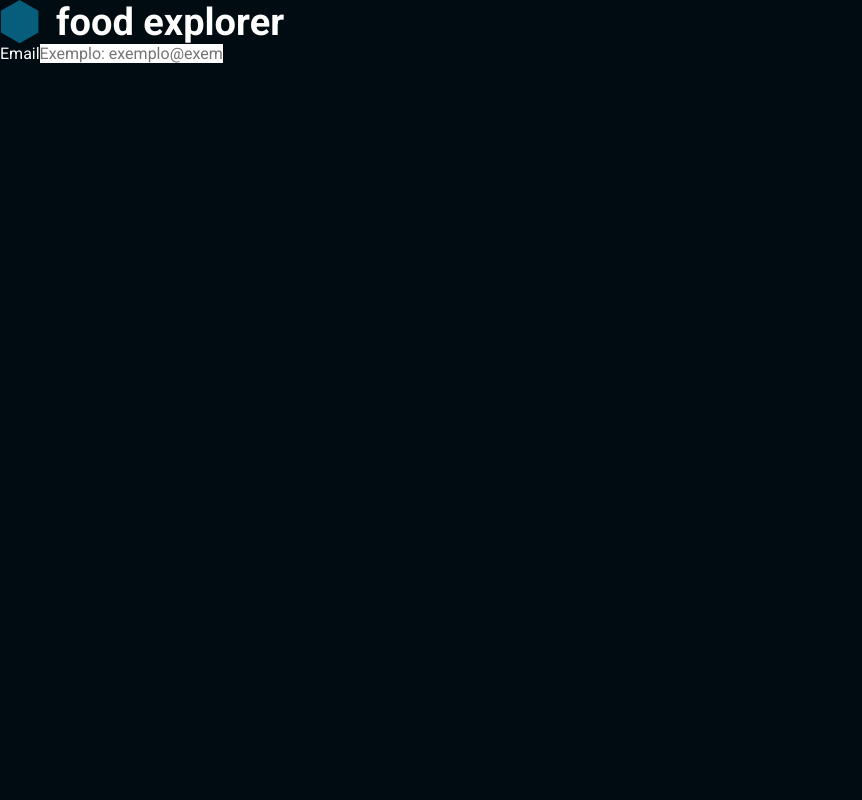
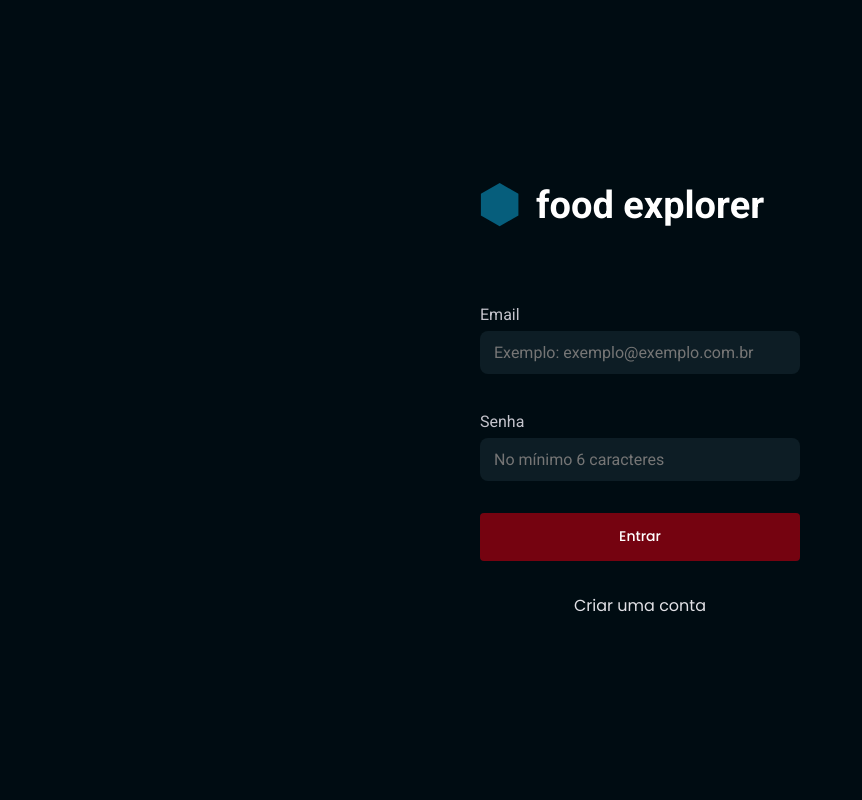
Before and after one commit to EmanuelQuintino/Food-Explorer, a React (Vite) app in the folder client/: page / in a window 1280 px wide. Shown: the top 800 px of the page, without its empty margins (0-862 px from the left). Built offline with nearby package versions, Linux system fonts and the light colour scheme.

Commit message:
add form sign in

```diff
--- a/client/src/components/Button/index.jsx
+++ b/client/src/components/Button/index.jsx
@@ -3,7 +3,6 @@ import { ButtonContainer } from "./style";
 export function Button({ name, disabled = false, ...rest }) {
   return (
     <ButtonContainer
-      type="button"
       disabled={disabled}
       {...rest}
     >
--- a/client/src/main.jsx
+++ b/client/src/main.jsx
@@ -12,7 +12,7 @@ ReactDOM.createRoot(document.getElementById('root')).render(
     <SystemProvider>
       <ThemeProvider theme={Theme}>
         <SignIn/>
-        <Home />
+        {/* <Home /> */}
         <GlobalStyles/>
       </ThemeProvider>
     </SystemProvider>
--- a/client/src/pages/SignIn/index.jsx
+++ b/client/src/pages/SignIn/index.jsx
@@ -1,20 +1,52 @@
 import { Container } from "./style"
 import { Logo } from "../../components/Logo"
+import { useForm } from "react-hook-form"
+import { Button } from "../../components/Button";
 
 export function SignIn() {
+  const { register, handleSubmit, formState: { errors } } = useForm();
+
+  function onSubmit(data) {
+    console.log(data);
+  }
 
   return (
     <Container>
       <Logo/>
-      <form>
+      <form onSubmit={handleSubmit(onSubmit)}>
         <section>
           <label htmlFor="email">Email</label>
           <input
             type="email"
             id="email"
-            placeholder="Exemplo: exemplo@exemplo.com.br" />
+            placeholder="Exemplo: exemplo@exemplo.com.br"
+            {...register("email", {
+              required: "Campo obrigatório",
+              pattern: {value: /\S+@\S+\.\S+/, message: "Insira um email válido"},
+              maxLength: {value: 255, message: "Número máximo de caracteres é 255"}
+            })}
+          />
+          {errors.email && <span className='error'>{errors.email.message}</span>}
         </section>
+
+        <section>
+          <label htmlFor="password">Senha</label>
+          <input
+            type="password"
+            id="password"
+            placeholder="No mínimo 6 caracteres"
+            {...register("password", {
+              required: "Campo obrigatório",
+              maxLength: {value: 255, message: "Número máximo de caracteres é 255"},
+              minLength: {value: 6, message: "No mínimo 6 caracteres"},
+            })}
+          />
+          {errors.password && <span className='error'>{errors.password.message}</span>}
+        </section>
+
+        <Button name="Entrar"/>
       </form>
+      <button className="buttonSignUp">Criar uma conta</button>
    </Container>
   )
 }
--- a/client/src/pages/SignIn/style.js
+++ b/client/src/pages/SignIn/style.js
@@ -2,6 +2,39 @@ import styled from "styled-components"
 
 export const Container = styled.section`
   height: 100vh;
-  /* display: flex; */
-  /* align-items: stretch; */
+  display: grid;
+  place-content: center;
+
+  form {
+    width: 32.0rem;
+    margin-top: 7.2rem;
+    display: grid;
+    gap: 3.2rem;
+  }
+
+  label {
+    margin-top: 13.2rem;
+    color: ${({ theme }) => theme.colors.light400};
+    line-height: 3.2rem;
+  }
+
+  input {
+    width: 100%;
+    border-radius: .8rem;
+    padding: 1.2rem 1.4rem;
+    font-size: 1.6rem;
+    background: ${({theme}) => theme.colors.dark900};
+  }
+
+  .error {
+    color: ${({ theme }) => theme.colors.tomato300};
+    display: block;
+    position: absolute;
+    font-size: 1.0rem;
+    margin-top: .2rem;
+  }
+
+  .buttonSignUp{
+    margin-top: 3.2rem;
+  }
 `;
```
